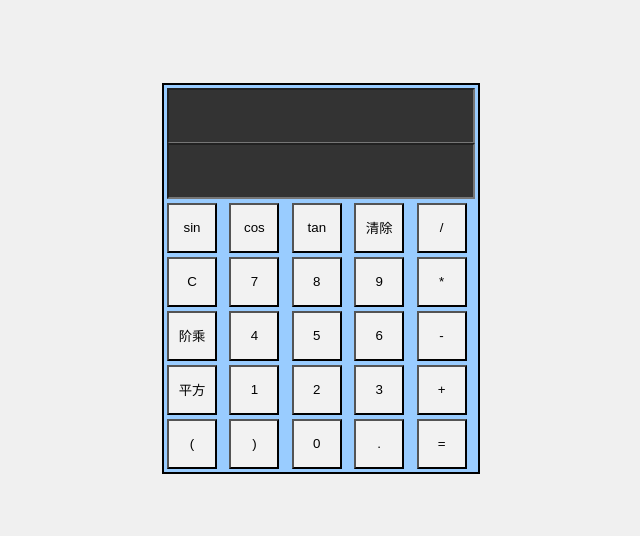
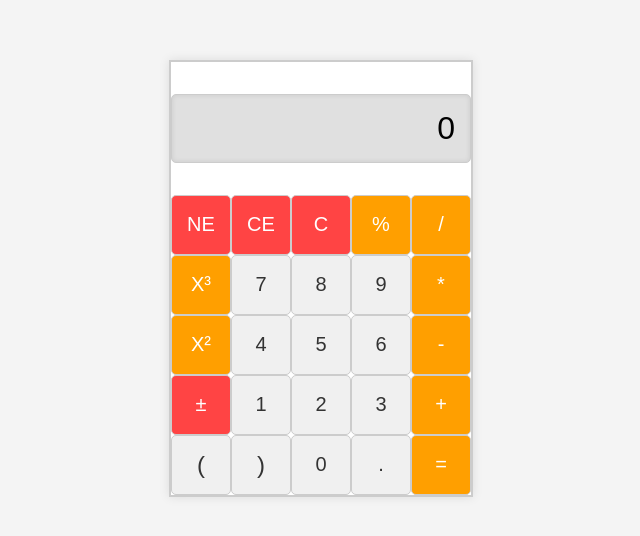
Before and after one commit to 2024wb/JSQ, a plain HTML site: page index.html in a window 1280 px wide. Shown: the part 122-658 px from the top of the page, without its empty margins (319-959 px from the left). Drawn offline with Linux system fonts and the light colour scheme.

Commit message:
更新的index.html

```diff
--- a/index.html
+++ b/index.html
@@ -1,152 +1,248 @@
 <!DOCTYPE html>
 <html>
 <head>
-<meta http-equiv="Content-Type" content="text/html; charset=utf-8" />
-<title>这是一个计算器</title>
+  <meta charset="UTF-8" />
+  <title>计算器</title>
   <style>
-.button{
-	width:50px;
-	height:50px;
-	background-color: #f2f2f2;
-}
-
-table{
-    background-color:#9CF;
-	  border: 2px solid black;
-	}
-body{
-  background-color: #f0f0f0;
+    body {
+      font-family: Arial, sans-serif;
+      background-color: #f4f4f4;
       display: flex;
       justify-content: center;
       align-items: center;
       height: 100vh;
       margin: 0;
     }
-.text{
-  width:300px;
-  height:50px;
-  background:#333;
+    table {
+      border-collapse: collapse;
+      border: 2px solid #ccc;
+      background-color: #fff;
+      box-shadow: 0 0 10px rgba(0,0,0,0.1);
+    }
+    td {
+      padding: 0;
+    }
+    button {
+      width: 60px;
+      height: 60px;
+      font-size: 20px;
+      border: 1px solid #ccc;
+      border-radius: 5px;
+      background-color: #f0f0f0;
+      color: #333;
+      cursor: pointer;
+      transition: background-color 0.2s ease;
+      box-sizing: border-box;
+    }
+    button:hover {
+      background-color: #ddd;
+    }
+    button:active {
+      background-color: #ccc;
+    }
+    #int {
+      font-size: 32px;
+      background-color: #e0e0e0;
+      border: 1px solid #ccc;
+      border-radius: 5px;
+      padding: 15px;
+      text-align: right;
+      box-shadow: inset 0 0 5px rgba(0,0,0,0.1);
+      box-sizing: border-box;
+    }
+    .operator {
+      background-color: #ff9f00;
       color: white;
-  text-align: right;
     }
-.text1{
-  width:300px;
-  height:50px;
-  background:#333;
+    .operator:hover {
+      background-color: #e08b00;
+    }
+    .operator:active {
+      background-color: #d07d00;
+    }
+    .special {
+      background-color: #f44;
       color: white;
-  margin-top: -5px;
-  text-align: right;
+    }
+    .special:hover {
+      background-color: #d33;
+    }
+    .special:active {
+      background-color: #c22;
+    }
+    .button-left, .button-right {
+      width: 60px;
+      font-size: 24px;
     }
   </style>
 </head>
 <body>
 <table>
   <tr>
-    <td colspan="5"><input type="text" class="text"></td>
+    <td colspan="5"><p id="int">0</p></td>
   </tr>
-  <tr>
-    <td colspan="5"><input type="text" class="text text1"></td>
+  <tr align="center">
+    <td><button class="special" onclick="buttonClick('NEW')">NE</button></td>
+    <td><button class="special" onclick="buttonClick('CE')">CE</button></td>
+    <td><button class="special" onclick="buttonClick('C')">C</button></td>
+    <td><button class="operator" onclick="buttonClick('%')">%</button></td>
+    <td><button class="operator" onclick="buttonClick('/')">/</button></td>
   </tr>
-  <tr>
-    <td><input type="button" value="sin" class="button"></td>
-    <td><input type="button" value="cos" class="button"></td>
-    <td><input type="button" value="tan" class="button"></td>
-    <td><input type="button" value="清除" class="button"></td>
-    <td><input type="button" value="/" class="button"></td>
+  <tr align="center">
+    <td><button class="operator" onclick="buttonClick('**3')">X³</button></td>
+    <td><button onclick="buttonClick('7')">7</button></td>
+    <td><button onclick="buttonClick('8')">8</button></td>
+    <td><button onclick="buttonClick('9')">9</button></td>
+    <td><button class="operator" onclick="buttonClick('*')">*</button></td>
   </tr>
-  <tr>
-    <td><input type="button" value="C" class="button"></td>
-    <td><input type="button" value="7" class="button"></td>
-    <td><input type="button" value="8" class="button"></td>
-    <td><input type="button" value="9" class="button"></td>
-    <td><input type="button" value="*" class="button"></td>
+  <tr align="center">
+    <td><button class="operator" onclick="buttonClick('**2')">X²</button></td>
+    <td><button onclick="buttonClick('4')">4</button></td>
+    <td><button onclick="buttonClick('5')">5</button></td>
+    <td><button onclick="buttonClick('6')">6</button></td>
+    <td><button class="operator" onclick="buttonClick('-')">-</button></td>
   </tr>
-  <tr>
-    <td><input type="button" value="阶乘" class="button"></td>
-    <td><input type="button" value="4" class="button"></td>
-    <td><input type="button" value="5" class="button"></td>
-    <td><input type="button" value="6" class="button"></td>
-    <td><input type="button" value="-" class="button"></td>
+  <tr align="center">
+    <td><button class="special" onclick="buttonClick('±')">±</button></td>
+    <td><button onclick="buttonClick('1')">1</button></td>
+    <td><button onclick="buttonClick('2')">2</button></td>
+    <td><button onclick="buttonClick('3')">3</button></td>
+    <td><button class="operator" onclick="buttonClick('+')">+</button></td>
   </tr>
-  <tr>
-    <td><input type="button" value="平方" class="button"></td>
-    <td><input type="button" value="1" class="button"></td>
-    <td><input type="button" value="2" class="button"></td>
-    <td><input type="button" value="3" class="button"></td>
-    <td><input type="button" value="+" class="button"></td>
-  </tr>
-  <tr>
-    <td><input type="button" value="(" class="button"></td>
-    <td><input type="button" value=")" class="button"></td>
-    <td><input type="button" value="0" class="button"></td>
-    <td><input type="button" value="." class="button"></td>
-    <td><input type="button" value="=" class="button"></td>
+  <tr align="center">
+    <td><button class="button-left" onclick="buttonClick('(')">(</button></td>
+    <td><button class="button-right" onclick="buttonClick(')')">)</button></td>
+    <td><button onclick="buttonClick('0')">0</button></td>
+    <td><button onclick="buttonClick('.')">.</button></td>
+    <td><button class="operator" onclick="calculate()">=</button></td>
   </tr>
 </table>
 <script>
-// 选择所有按钮和文本输入字段
-const buttons = document.querySelectorAll('.button'); // 获取所有按钮
-const inputText = document.querySelector('.text'); // 获取第一个文本输入框
-const outputText = document.querySelector('.text1'); // 获取第二个文本输入框
+var isResultShown = false; // 标记是否显示了计算结果
+var lastClickedValue = ''; // 保存最后点击的按钮值
 
-// 为每个按钮添加点击事件监听器
-buttons.forEach(button => {
-  button.addEventListener('click', () => {
-    const value = button.value; // 获取按钮的值
-    // 当点击 '=' 按钮时计算结果
-    if (value === '=') {
-      try {
-        const result = eval(inputText.value); // 使用eval计算表达式结果
-        outputText.value = result; // 显示计算结果
-      } catch (error) {
-        outputText.value = '错误的表达式'; // 显示错误信息，如果表达式无效
+function buttonClick(value) {
+  lastClickedValue = value; // 更新最后点击的按钮值
+  if (value === 'CE') {
+    clearDisplay(); // 清空显示屏
+  } else if (value === 'C') {
+    clearAll(); // 清除所有内容
+  } else if (value === '±') {
+    changeSign(); // 改变符号（正负号）
+  } else {
+    addToDisplay(value); // 添加内容到显示屏
   }
 }
-    // 当点击 '清除' 按钮时清空输入和输出字段
-    else if (value === '清除') {
-      inputText.value = ''; // 清空输入字段
-      outputText.value = ''; // 清空输出字段
+
+function addToDisplay(value) {
+  var display = document.getElementById('int');
+  var currentValue = display.textContent.trim();
+
+  // 如果当前显示结果，点击数字时重置显示内容
+  if (isResultShown && !isNaN(value)) {
+    display.textContent = '';
+    isResultShown = false;
+  } else if (isResultShown && isNaN(value)) {
+    isResultShown = false;
   }
-    // 当点击 'C' 按钮时从输入字段中删除最后一个字符
-    else if (value === 'C') {
-      inputText.value = inputText.value.slice(0, -1); // 删除最后一个字符
-      outputText.value = ''; // 清空输出字段
+
+  // 检查当前值是否为运算符
+  var isSymbol = ['+', '-', '*', '/', '%'].includes(value);
+  var lastChar = currentValue[currentValue.length - 1];
+  var lastIsSymbol = ['+', '-', '*', '/', '%'].includes(lastChar);
+
+  // 如果上一个字符是运算符，不允许连续运算符
+  if (isSymbol && lastIsSymbol) {
+    return;
   }
-    // 当点击 '平方' 按钮时计算输入值的平方
-    else if (value === '平方') {
-      const result = Math.pow(parseFloat(inputText.value), 2); // 计算平方
-      outputText.value = result; // 显示计算结果
+
+  // 如果当前值为小数点且已经有小数点，不允许重复小数点
+  if (value === '.' && currentValue.includes('.')) {
+    return;
   }
-    // 当点击 '阶乘' 按钮时计算输入值的阶乘
-    else if (value === '阶乘') {
-      const num = parseInt(inputText.value); // 解析输入值为整数
-      let result = 1;
-      for (let i = 1; i <= num; i++) {
-        result *= i; // 计算阶乘
+
+  // 如果点击的是 'NEW'，生成随机表达式
+  if (value === 'NEW') {
+    var symbols = ['+', '-', '*', '/'];
+    var maxNumber = 100; // 最大的随机数范围
+    var expression = '';
+
+    for (var i = 0; i < 3; i++) {
+      if (i > 0) {
+        expression += symbols[Math.floor(Math.random() * symbols.length)];
       }
-      outputText.value = result; // 显示计算结果
+      expression += Math.floor(Math.random() * maxNumber);
     }
-    // 当点击 'sin' 按钮时计算输入值的正弦值
-    else if (value === 'sin') {
-      const result = Math.sin(parseFloat(inputText.value) * Math.PI / 180); // 计算正弦值
-      outputText.value = result; // 显示计算结果
+
+    display.textContent = expression;
+  } else if (currentValue === '0' && value !== '.' && value !== '(' && !isSymbol) {
+    display.textContent = value; // 如果当前值是0且点击的不是小数点、左括号或运算符，则替换0
+  } else {
+    if (!isResultShown || isNaN(value)) {
+      display.textContent += value; // 添加内容到显示屏
+    } else {
+      display.textContent = value; // 如果结果已经显示，则用新值替换内容
+      isResultShown = false;
     }
-    // 当点击 'cos' 按钮时计算输入值的余弦值
-    else if (value === 'cos') {
-      const result = Math.cos(parseFloat(inputText.value) * Math.PI / 180); // 计算余弦值
-      outputText.value = result; // 显示计算结果
   }
-    // 当点击 'tan' 按钮时计算输入值的正切值
-    else if (value === 'tan') {
-      const result = Math.tan(parseFloat(inputText.value) * Math.PI / 180); // 计算正切值
-      outputText.value = result; // 显示计算结果
 }
-    // 否则将按钮的值追加到输入字段中
-    else {
-      inputText.value += value; // 追加按钮值到输入字段
+
+function clearDisplay() {
+  document.getElementById('int').textContent = '0'; // 清空显示屏，设置为0
 }
-  });
-});
+
+function clearAll() {
+  var display = document.getElementById('int');
+  var currentValue = display.textContent.trim();
+
+  // 实现点击 C 去减去输出的最后一个字符
+  if (currentValue.length > 0) {
+    display.textContent = currentValue.slice(0, -1);
+  }
+
+  if (display.textContent === '') {
+    display.textContent = '0'; // 如果内容为空，设置为0
+  }
+  isResultShown = false;
+}
+
+function changeSign() {
+  var display = document.getElementById('int');
+  var currentValue = display.textContent.trim();
+  if (currentValue[0] === '-') {
+    display.textContent = currentValue.substring(1); // 移除负号
+  } else if (currentValue !== '0') {
+    display.textContent = '-' + currentValue; // 添加负号
+  }
+}
+
+function calculate() {
+  var display = document.getElementById('int');
+  var expression = display.textContent;
+
+  // 将百分号替换为乘以0.01以进行计算
+  expression = expression.replace(/%/g, '*0.01');
+
+  try {
+    // 计算表达式
+    var result = eval(expression);
+
+    // 如果结果已经显示，处理这种情况
+    if (isResultShown && !isNaN(lastClickedValue)) {
+            // 如果最后点击的值是数字，则将其转为浮点数
+            var lastValue = parseFloat(lastClickedValue);
+      if (!isNaN(lastValue)) {
+        // 将结果与最后一个数字相加
+        result = parseFloat(result) + lastValue;
+      }
+    }
+
+    display.textContent = result; // 显示计算结果
+    isResultShown = true; // 设置结果已显示标志
+  } catch (error) {
+    display.textContent = 'Error'; // 如果发生错误，显示 'Error'
+  }
+}
 </script>
 </body>
 </html>
```
Lines whose indentation alone changed are shown as unchanged.
